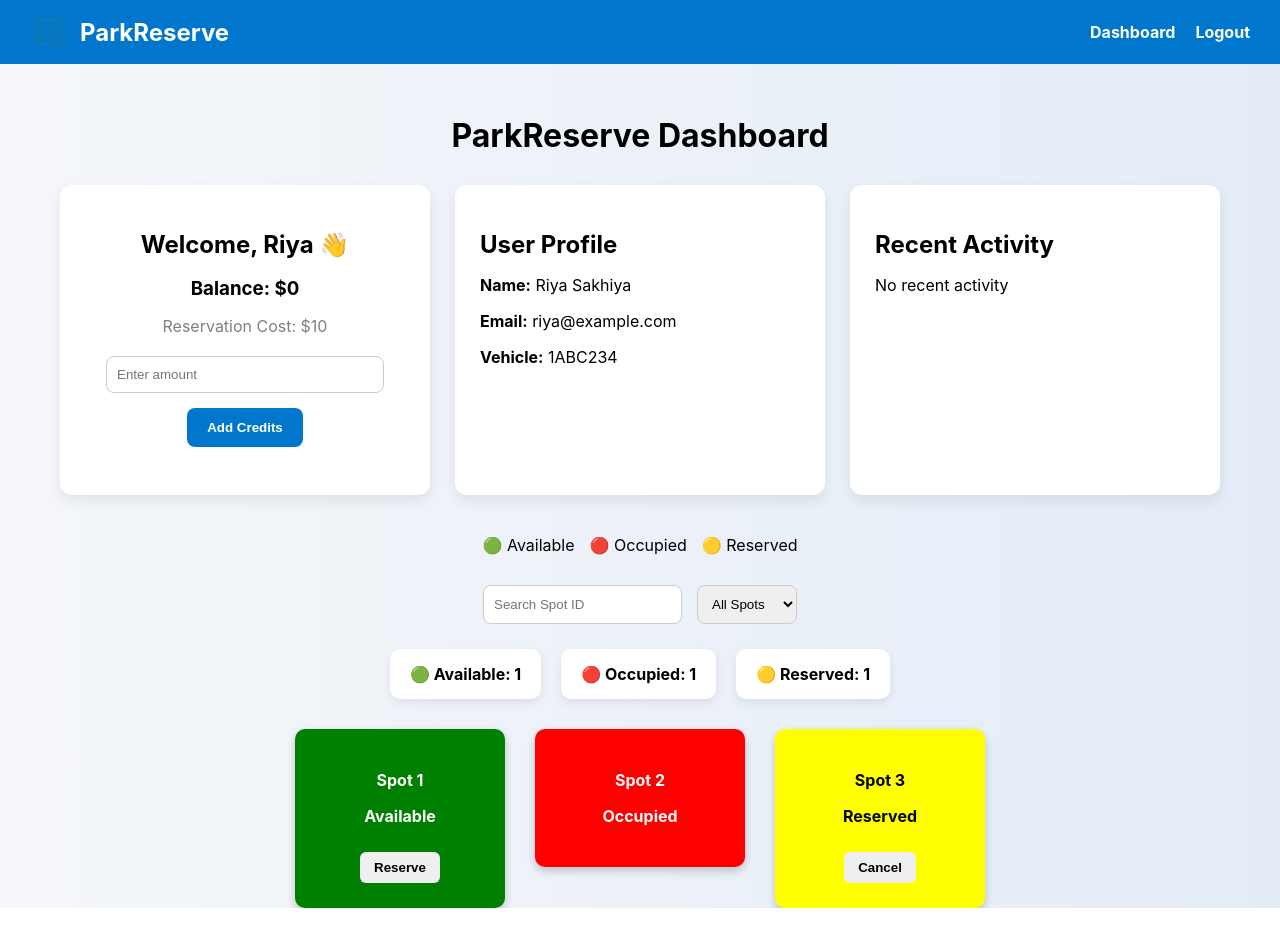
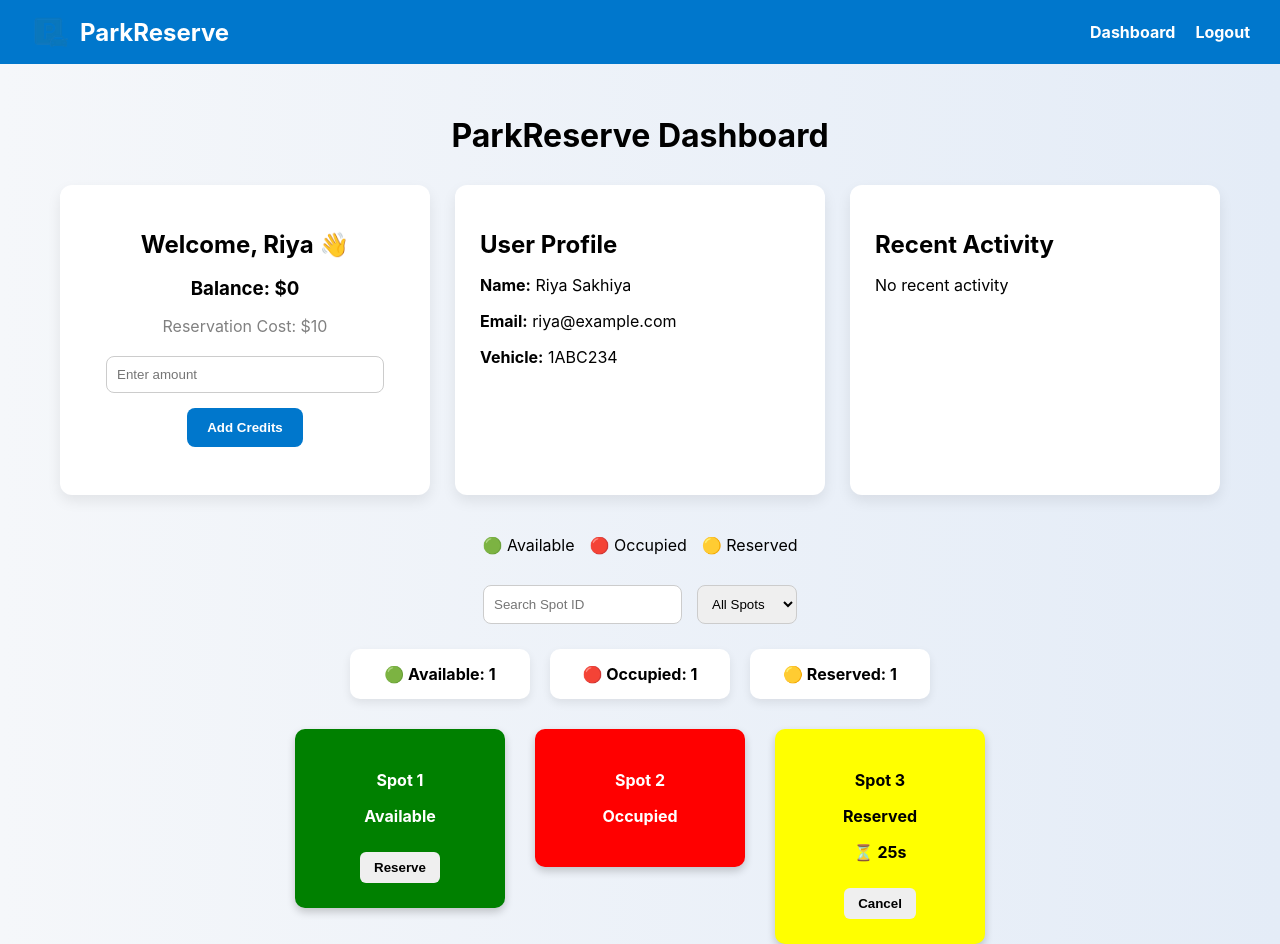
Before and after one commit to kyleczhang/cits5506-iot-parkreserve-group29, a React (Create React App) app in the folder frontend/: page /dashboard in a window 1280 px wide. Before the commit the page ends 908 px from the top, so only its background shows below. Built offline with nearby package versions, Linux system fonts and the light colour scheme.

Commit message:
Enhance parking dashboard with filtering, timers, and activity tracking

```diff
--- a/frontend/src/components/ParkingGrid.js
+++ b/frontend/src/components/ParkingGrid.js
@@ -1,6 +1,6 @@
 import SpotCard from "./SpotCard";
 import SpotModal from "./SpotModal";
-import { useState } from "react";
+import { useState, useEffect } from "react";
 
 function ParkingGrid({
   balance,
@@ -10,26 +10,26 @@ function ParkingGrid({
 
   const reservationCost = 10;
 
-  // Search + filter state
+  // Search + filter
   const [search, setSearch] = useState("");
   const [filter, setFilter] = useState("all");
 
-  // Selected modal spot ID
+  // Modal state
   const [selectedSpotId, setSelectedSpotId] = useState(null);
 
   // Parking spots
   const [spots, setSpots] = useState([
-    { id: 1, status: "available" },
-    { id: 2, status: "occupied" },
-    { id: 3, status: "reserved" }
+    { id: 1, status: "available", timer: 0 },
+    { id: 2, status: "occupied", timer: 0 },
+    { id: 3, status: "reserved", timer: 30 }
   ]);
 
-  // Get latest selected spot
+  // Selected spot
   const selectedSpot = spots.find(
     (spot) => spot.id === selectedSpotId
   );
 
-  // Time formatter
+  // Current time
   const getCurrentTime = () => {
 
     return new Date().toLocaleTimeString([], {
@@ -38,6 +38,76 @@ function ParkingGrid({
     });
 
   };
+
+  // Reservation countdown
+   // Reservation countdown
+  useEffect(() => {
+
+    const interval = setInterval(() => {
+
+      setSpots((prevSpots) => {
+
+        return prevSpots.map((spot) => {
+
+          // Reserved spots countdown
+          if (spot.status === "reserved") {
+
+            // Continue countdown
+            if (spot.timer > 1) {
+
+              return {
+                ...spot,
+                timer: spot.timer - 1
+              };
+
+            }
+
+            // Expire reservation ONCE
+            if (spot.timer === 1) {
+
+              // Add expiry activity ONLY once
+              setHistory((prevHistory) => {
+
+                const alreadyExists = prevHistory.some(
+                  (item) =>
+                    item.includes(
+                      `Reservation expired for Spot ${spot.id}`
+                    )
+                );
+
+                if (alreadyExists) {
+                  return prevHistory;
+                }
+
+                return [
+                  `⌛ Reservation expired for Spot ${spot.id} - ${getCurrentTime()}`,
+                  ...prevHistory
+                ];
+
+              });
+
+              // Release spot
+              return {
+                ...spot,
+                status: "available",
+                timer: 0
+              };
+
+            }
+
+          }
+
+          return spot;
+
+        });
+
+      });
+
+    }, 1000);
+
+    return () => clearInterval(interval);
+
+  }, [setBalance, setHistory]);
 
   // Reserve spot
   const reserveSpot = (id) => {
@@ -49,19 +119,31 @@ function ParkingGrid({
 
     const updatedSpots = spots.map((spot) => {
 
-      if (spot.id === id && spot.status === "available") {
-        return { ...spot, status: "reserved" };
+      if (
+        spot.id === id &&
+        spot.status === "available"
+      ) {
+
+        return {
+          ...spot,
+          status: "reserved",
+          timer: 30
+        };
+
       }
 
       return spot;
+
     });
 
     setSpots(updatedSpots);
 
     // Deduct balance
-    setBalance(balance - reservationCost);
+    setBalance((prevBalance) =>
+      prevBalance - reservationCost
+    );
 
-    // Update history
+    // Add history
     setHistory((prevHistory) => [
       `🟡 Reserved Spot ${id} - ${getCurrentTime()}`,
       ...prevHistory
@@ -73,33 +155,46 @@ function ParkingGrid({
 
     const updatedSpots = spots.map((spot) => {
 
-      if (spot.id === id && spot.status === "reserved") {
-        return { ...spot, status: "available" };
+      if (
+        spot.id === id &&
+        spot.status === "reserved"
+      ) {
+
+        return {
+          ...spot,
+          status: "available",
+          timer: 0
+        };
+
       }
 
       return spot;
+
     });
 
     setSpots(updatedSpots);
 
     // Refund balance
-    setBalance(balance + reservationCost);
+    setBalance((prevBalance) =>
+      prevBalance + reservationCost
+    );
 
-    // Update history
+    // Add history
     setHistory((prevHistory) => [
       `❌ Cancelled Spot ${id} - ${getCurrentTime()}`,
       ...prevHistory
     ]);
   };
 
-  // Filtered spots
+  // Filter spots
   const filteredSpots = spots.filter((spot) => {
 
     const matchesSearch =
       spot.id.toString().includes(search);
 
     const matchesFilter =
-      filter === "all" || spot.status === filter;
+      filter === "all" ||
+      spot.status === filter;
 
     return matchesSearch && matchesFilter;
 
@@ -124,7 +219,8 @@ function ParkingGrid({
     padding: "15px 20px",
     borderRadius: "10px",
     boxShadow: "0 4px 10px rgba(0,0,0,0.08)",
-    fontWeight: "bold"
+    fontWeight: "bold",
+    minWidth: "140px"
   };
 
   return (
@@ -216,6 +312,7 @@ function ParkingGrid({
             <SpotCard
               id={spot.id}
               status={spot.status}
+              timer={spot.timer}
               reserveSpot={reserveSpot}
               cancelReservation={cancelReservation}
             />
@@ -225,7 +322,7 @@ function ParkingGrid({
 
       </div>
 
-      {/* Spot Modal */}
+      {/* Modal */}
       <SpotModal
         spot={selectedSpot}
         onClose={() => setSelectedSpotId(null)}
--- a/frontend/src/components/SpotCard.js
+++ b/frontend/src/components/SpotCard.js
@@ -1,12 +1,14 @@
 function SpotCard({
   id,
   status,
+  timer,
   reserveSpot,
   cancelReservation
 }) {
 
-  // Card color
+  // Background color
   const getColor = () => {
+
     if (status === "available") return "green";
     if (status === "occupied") return "red";
     if (status === "reserved") return "yellow";
@@ -16,12 +18,20 @@ function SpotCard({
 
   // Text color
   const getTextColor = () => {
-    return status === "reserved" ? "black" : "white";
+
+    return status === "reserved"
+      ? "black"
+      : "white";
   };
 
-  // Format text
+  // Format status
   const formatStatus = () => {
-    return status.charAt(0).toUpperCase() + status.slice(1);
+
+    return (
+      status.charAt(0).toUpperCase() +
+      status.slice(1)
+    );
+
   };
 
   return (
@@ -42,10 +52,24 @@ function SpotCard({
 
       <p>{formatStatus()}</p>
 
+      {/* Timer */}
+      {
+        status === "reserved" &&
+        timer > 0 && (
+          <p style={{ marginTop: "10px" }}>
+            ⏳ {timer}s
+          </p>
+        )
+      }
+
       {/* Reserve Button */}
-      {status === "available" && (
+      {
+        status === "available" && (
           <button
-          onClick={() => reserveSpot(id)}
+            onClick={(e) => {
+              e.stopPropagation();
+              reserveSpot(id);
+            }}
             style={{
               marginTop: "10px",
               padding: "8px 14px",
@@ -57,12 +81,17 @@ function SpotCard({
           >
             Reserve
           </button>
-      )}
+        )
+      }
 
       {/* Cancel Button */}
-      {status === "reserved" && (
+      {
+        status === "reserved" && (
           <button
-          onClick={() => cancelReservation(id)}
+            onClick={(e) => {
+              e.stopPropagation();
+              cancelReservation(id);
+            }}
             style={{
               marginTop: "10px",
               padding: "8px 14px",
@@ -74,7 +103,8 @@ function SpotCard({
           >
             Cancel
           </button>
-      )}
+        )
+      }
 
     </div>
   );
```
Lines whose indentation alone changed are shown as unchanged.
